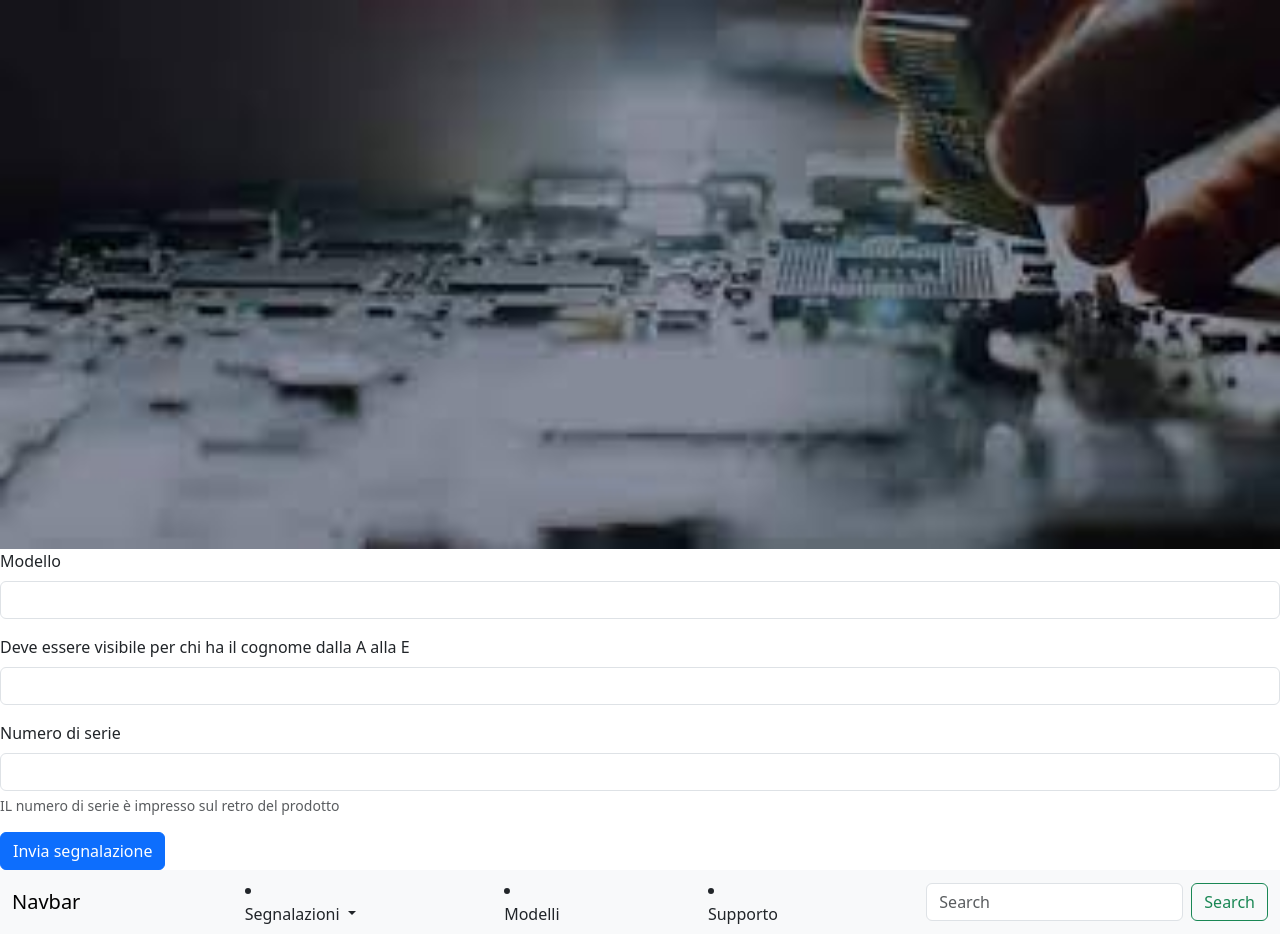
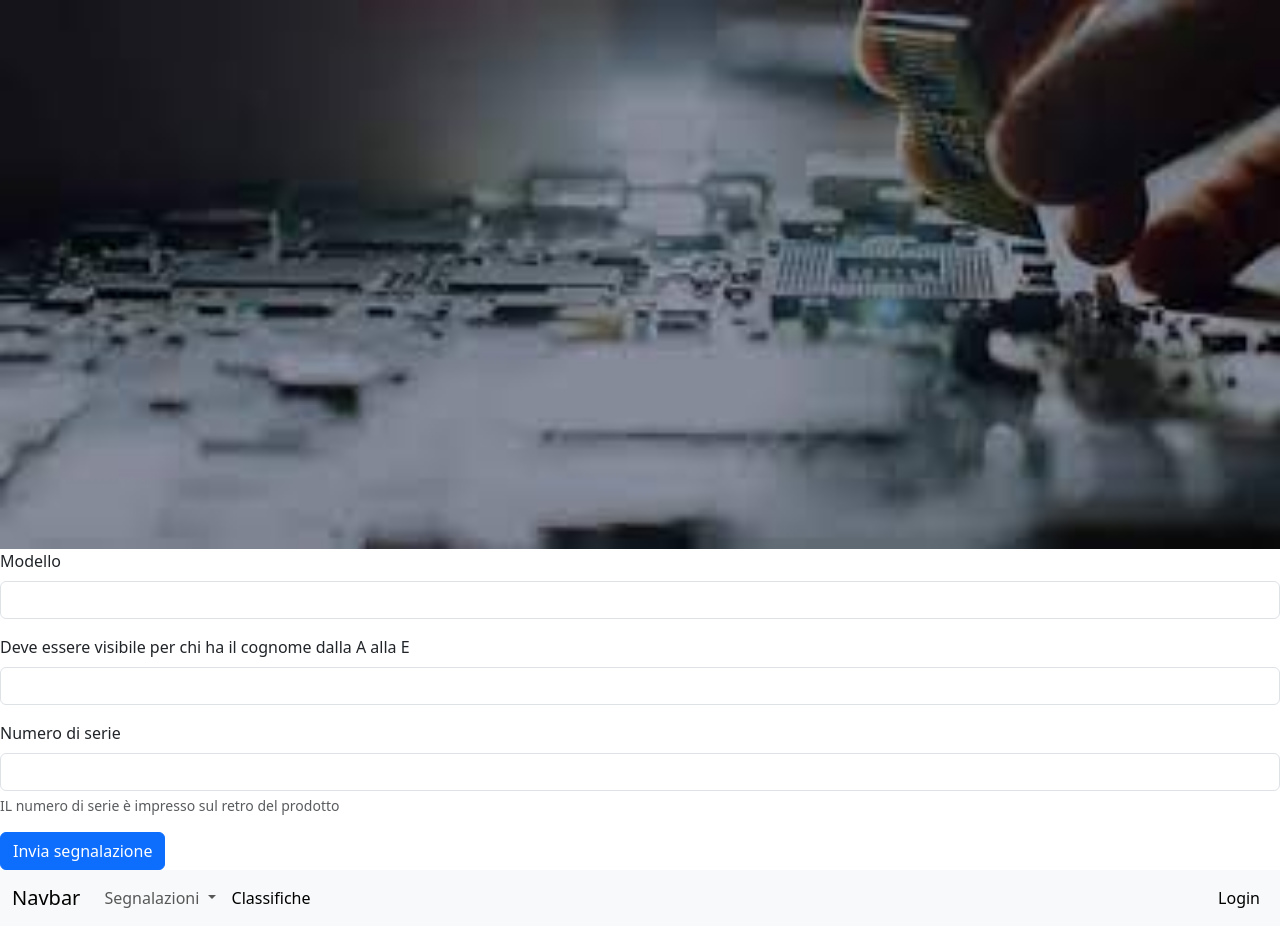
Before and after one commit to IVANEPISCOPO/CACCIA-AL-TESORO, a website: page VerificaBootstrap1.html in a window 1280 px wide. Drawn offline with nearby package versions, Linux system fonts and the light colour scheme.

Commit message:
Update VerificaBootstrap1.html

```diff
--- a/VerificaBootstrap1.html
+++ b/VerificaBootstrap1.html
@@ -32,27 +32,27 @@
     <button class="navbar-toggler" type="button" data-bs-toggle="collapse" data-bs-target="#navbarSupportedContent" aria-controls="navbarSupportedContent" aria-expanded="false" aria-label="Toggle navigation">
       <span class="navbar-toggler-icon"></span>
     </button>
+    <div class="collapse navbar-collapse" id="navbarSupportedContent">
+      <ul class="navbar-nav me-auto mb-2 mb-lg-0">
         <li class="nav-item dropdown">
           <a class="nav-link dropdown-toggle" href="#" role="button" data-bs-toggle="dropdown" aria-expanded="false">
-         Segnalazioni
-          </a>
+        Segnalazioni
+         </a>
           <ul class="dropdown-menu">
             <li><a class="dropdown-item" href="#">In attesa</a></li>
             <li><a class="dropdown-item" href="#">Risolte</a></li>
             <li><a class="dropdown-item" href="#">Rifiutate</a></li>
           </ul>
-        </li>
-        <li class="nav-item">
-          <a class="nav-link disabled" aria-disabled="true">Modelli</a>
-        </li>
-     <li class="nav-item">
-          <a class="nav-link disabled" aria-disabled="true">Supporto</a>
-        </li>
-      </ul>
-      <form class="d-flex" role="search">
-        <input class="form-control me-2" type="search" placeholder="Search" aria-label="Search">
-        <button class="btn btn-outline-success" type="submit">Search</button>
-      </form>
+
+            <li class="nav-item">
+             <a class="nav-link active" aria-active="true">Classifiche</a>
+            </li>
+          </ul>
+           <ul class="navbar-nav">
+              <li class="nav-item">
+               <a class="nav-link active" aria-active="true">Login</a>
+              </li>
+           </ul>
     </div>
   </div>
 </nav>
```
